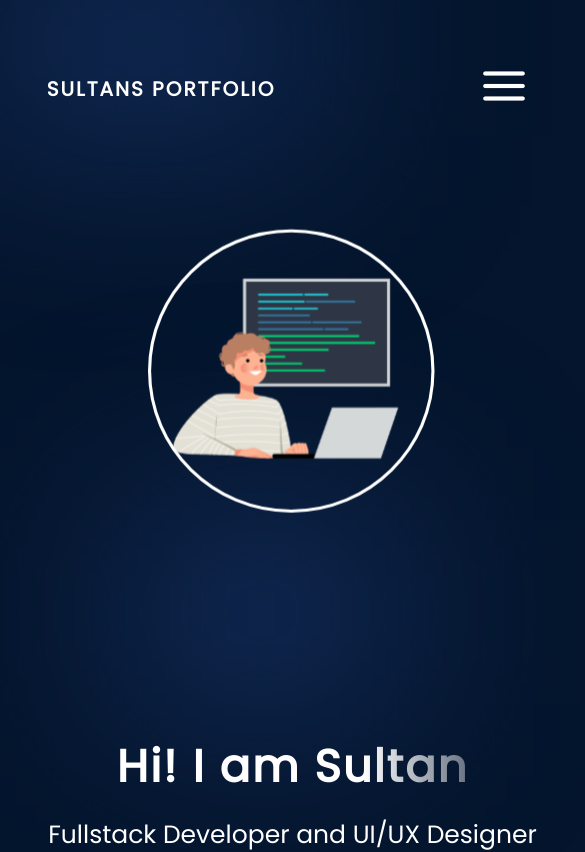
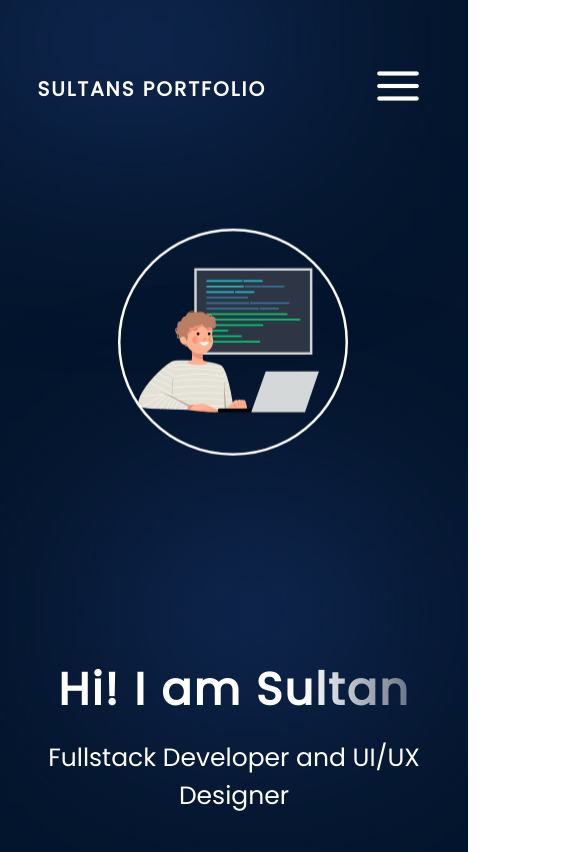
Before and after one commit to Shinee000ZZZ/saltun, a React (Vite) app: page / in a window 390 px wide. Shown: the top 852 px of the page, 585 px wide, since content can reach past the window. Built offline with nearby package versions, Linux system fonts and the light colour scheme.

Commit message:
rspnsv tigwa

```diff
--- a/src/App.module.css
+++ b/src/App.module.css
@@ -68,12 +68,12 @@ html{
         bottom: 20px;
         right: 50px;
         z-index: 1000;
-        transform: translateY(-1000px);
+        transform: translateY(-1500px);
         transition: transform 0.5s ease-in-out;
     }
 
     .App{
-        width: 150%;
+        width: 120%;
     }
 
 }
```
